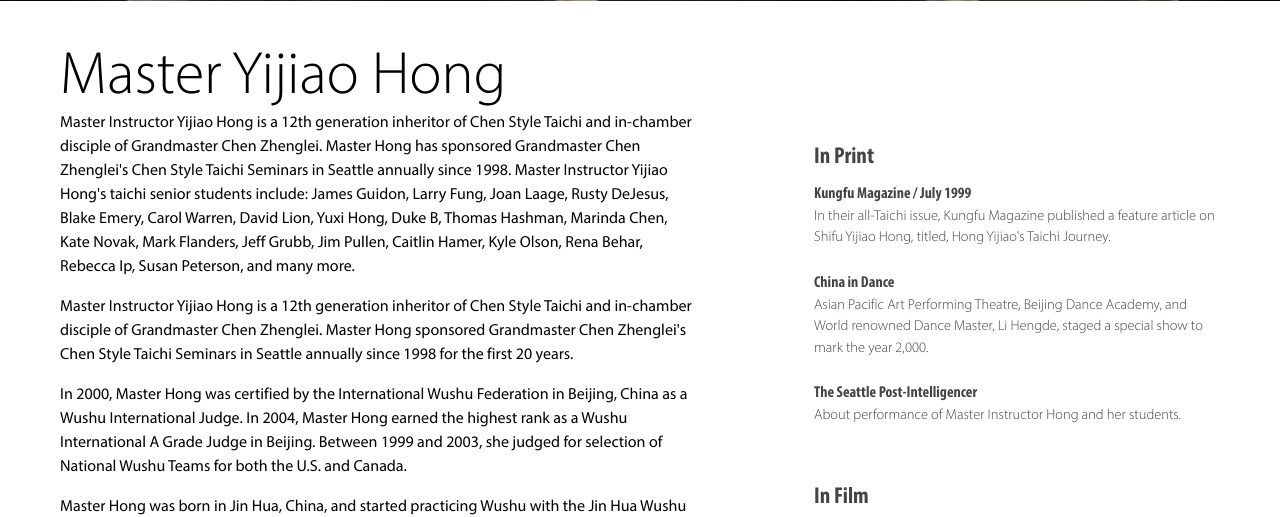
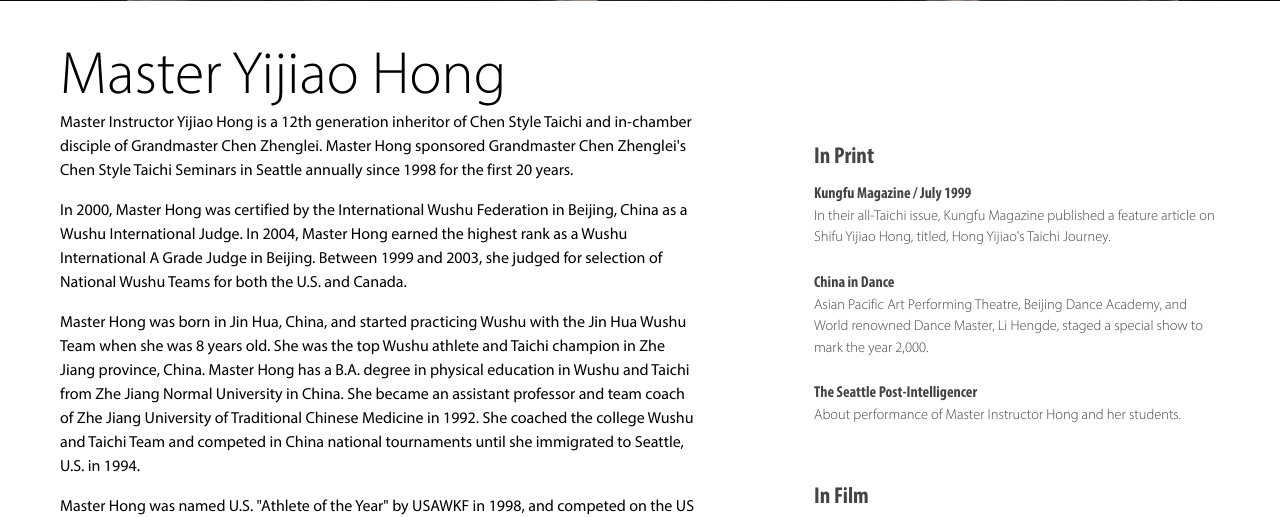
Before and after one commit to gregmli/cwta, a Flask app: page /instructors in a window 1280 px wide. Shown: the part 510-1027 px from the top of the page. Run offline with Flask 3, Linux system fonts and the light colour scheme; data that the repository does not hold is empty; some libraries are stand-ins or nearby versions.

Commit message:
delete old text

```diff
--- a/redesign/website/templates/instructors.html
+++ b/redesign/website/templates/instructors.html
@@ -15,7 +15,6 @@
 	<div class="primary">
 		<h3>Master Yijiao Hong</h3>
 
-		<p>Master Instructor Yijiao Hong is a 12th generation inheritor of Chen Style Taichi and in-chamber disciple of Grandmaster Chen Zhenglei. Master Hong has sponsored Grandmaster Chen Zhenglei's Chen Style Taichi Seminars in Seattle annually since 1998. Master Instructor Yijiao Hong's taichi senior students include: James Guidon, Larry Fung, Joan Laage, Rusty DeJesus, Blake Emery, Carol Warren, David Lion, Yuxi Hong, Duke B, Thomas Hashman, Marinda Chen, Kate Novak, Mark Flanders, Jeff Grubb, Jim Pullen, Caitlin Hamer, Kyle Olson, Rena Behar, Rebecca Ip, Susan Peterson, and many more.</p>
 		<p>Master Instructor Yijiao Hong is a 12th generation inheritor of Chen Style Taichi and in-chamber disciple of Grandmaster Chen Zhenglei. Master Hong sponsored Grandmaster Chen Zhenglei's Chen Style Taichi Seminars in Seattle annually since 1998 for the first 20 years.</p>
 
 		<p>In 2000, Master Hong was certified by the International Wushu Federation in Beijing, China as a Wushu International Judge. In 2004, Master Hong earned the highest rank as a Wushu International A Grade Judge in Beijing. Between 1999 and 2003, she judged for selection of National Wushu Teams for both the U.S. and Canada.</p>
```
